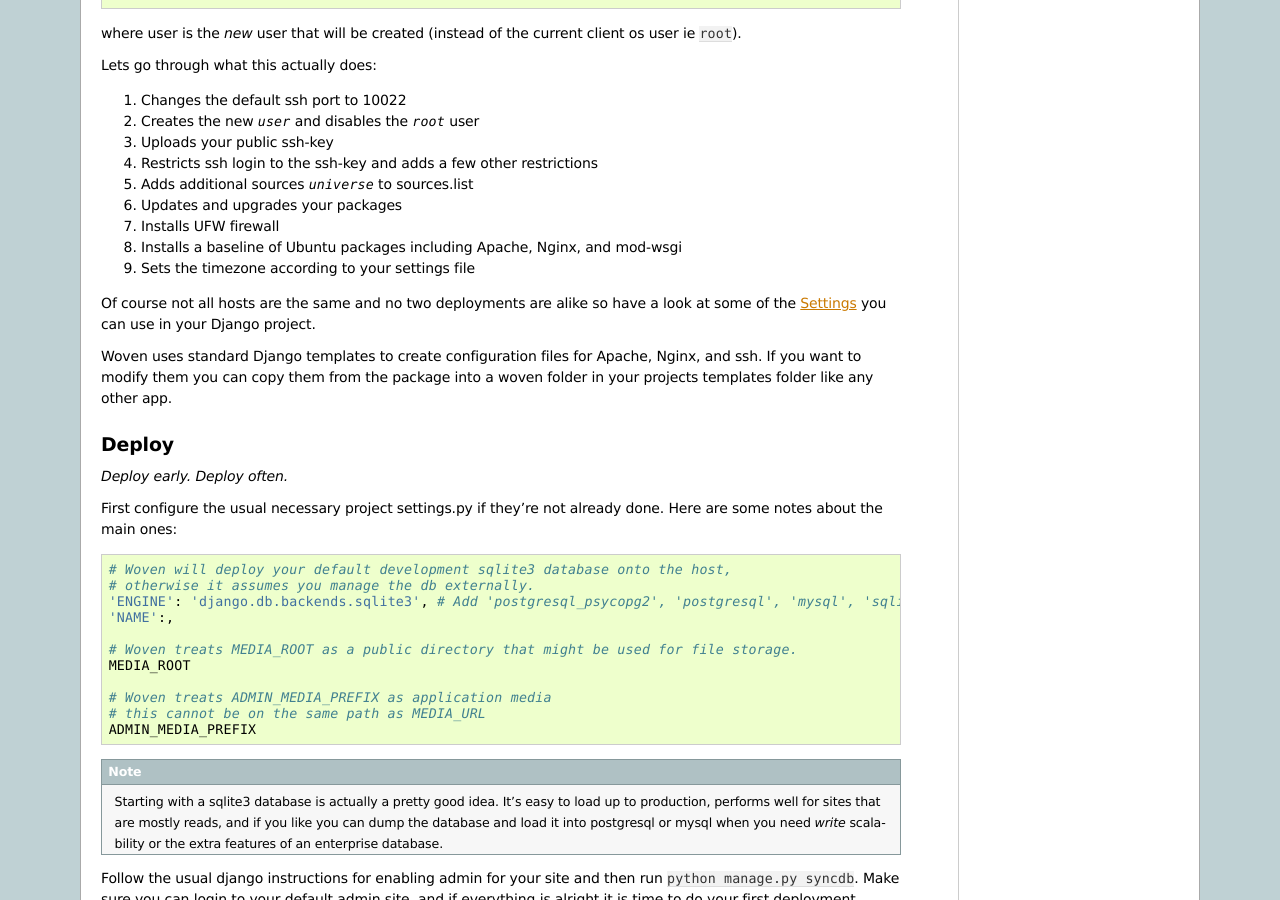
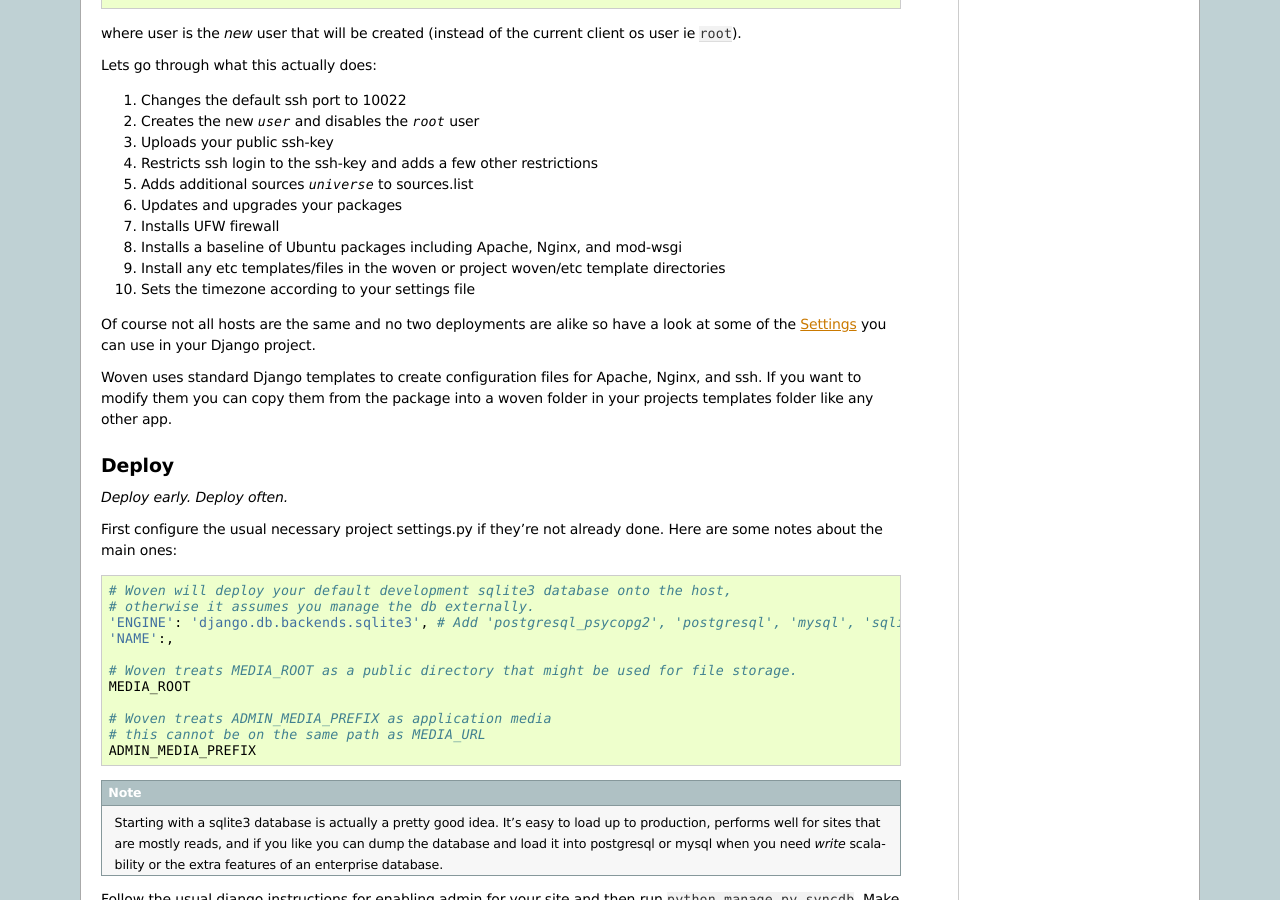
Before and after one commit to bretth/woven, a Sphinx documentation site: the page built from docs/main.rst, in a window 1280 px wide and 900 px high, scrolled down 976 px. Built offline with Sphinx 7.4.7, drawn with Linux system fonts in a browser that asks for light colours.

Commit message:
more docs

```diff
--- a/docs/main.rst
+++ b/docs/main.rst
@@ -57,7 +57,8 @@ Lets go through what this actually does:
 6. Updates and upgrades your packages
 7. Installs UFW firewall
 8. Installs a baseline of Ubuntu packages including Apache, Nginx, and mod-wsgi
-9. Sets the timezone according to your settings file
+9. Install any etc templates/files in the woven or project woven/etc template directories
+10. Sets the timezone according to your settings file
 
 Of course not all hosts are the same and no two deployments are alike so have a look
 at some of the :doc:`settings` you can use in your Django project.
```
